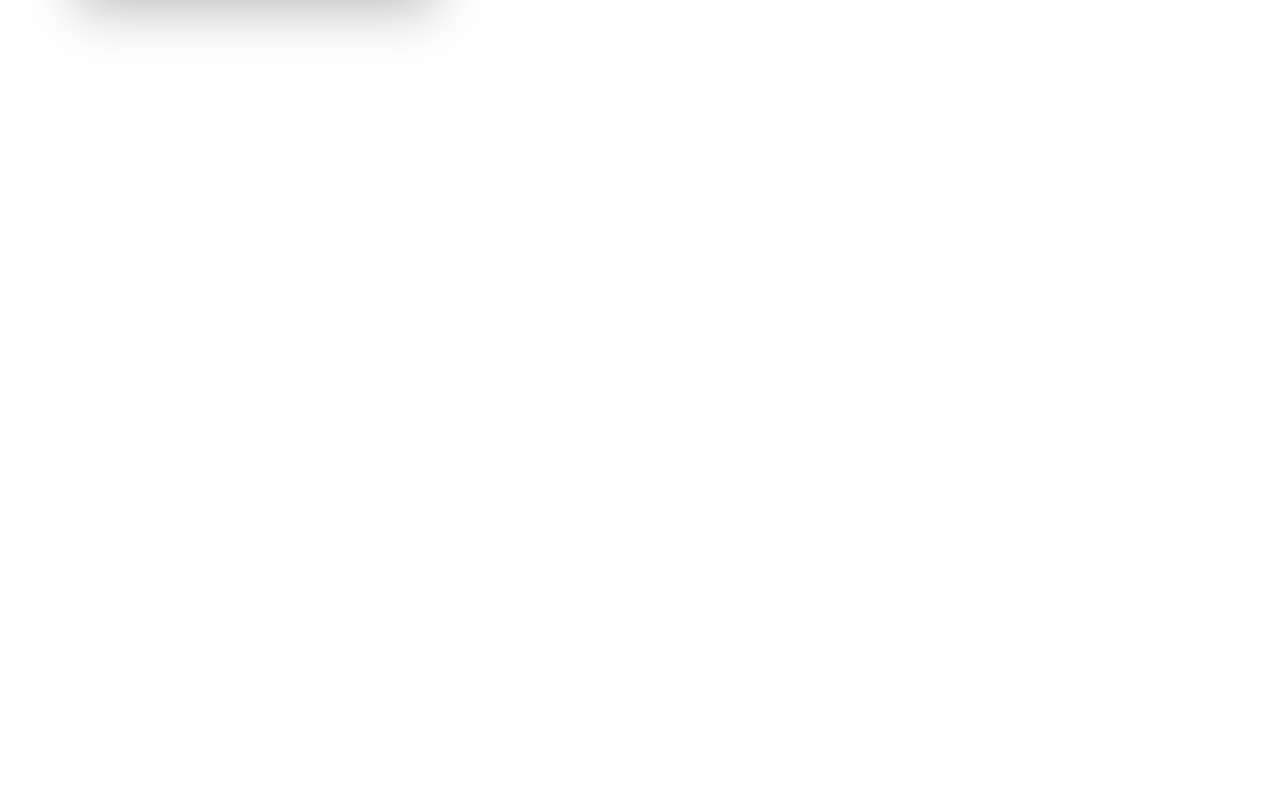
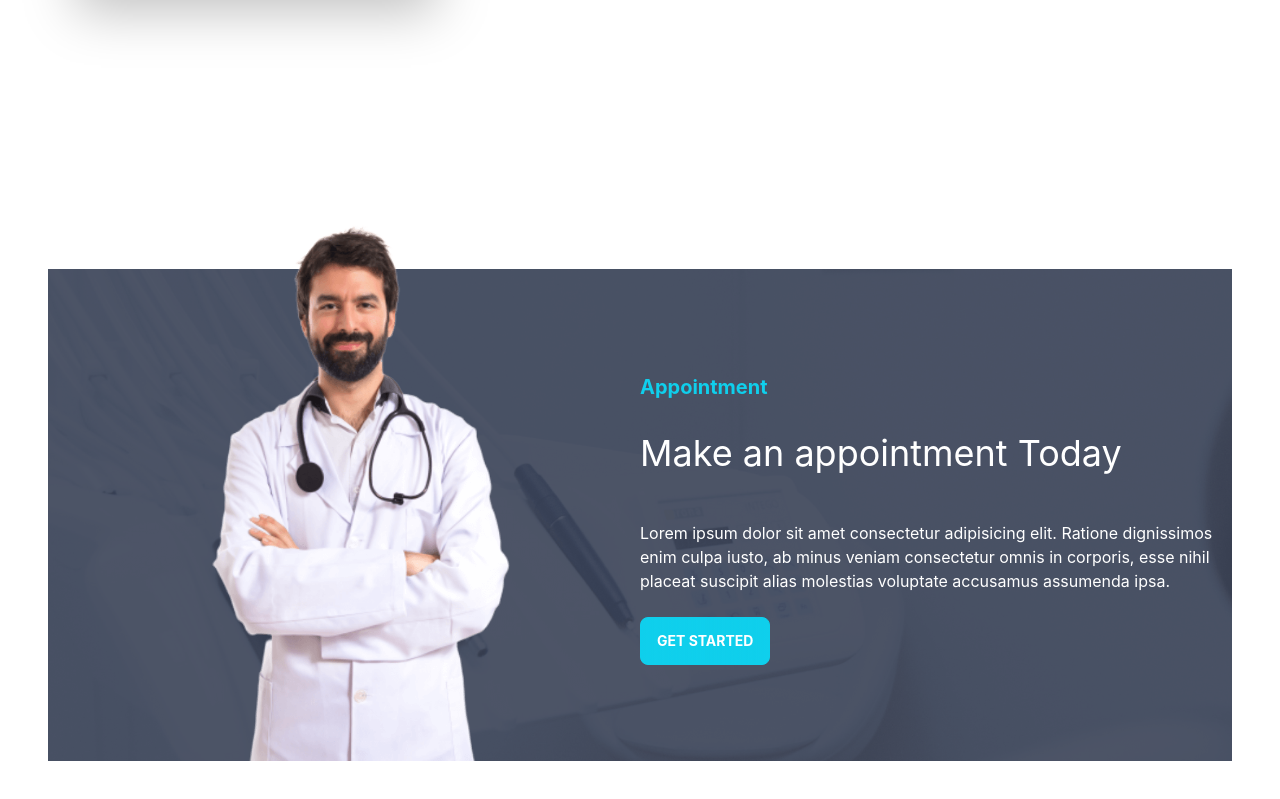
Before and after one commit to AlaminDolar/doctors-portal-client, a React (Create React App) app: page / in a window 1280 px wide. Shown: the part 2370-3169 px from the top of the page. Before the commit the page ends 2527 px from the top, so only its background shows below. Built offline with nearby package versions, Linux system fonts and the light colour scheme.

Commit message:
appointment section added

```diff
--- /dev/null
+++ b/src/Pages/Home/Appointment.js
@@ -0,0 +1,21 @@
+import React from 'react';
+import doctor from '../../assets/images/doctor.png';
+import Buton from '../Buton/Buton';
+
+const Appointment = () => {
+    return (
+        <section className="flex my-28 items-center justify-center bg-[url('/src/assets/images/appointment.png')]" >
+            <div className='flex-1 hidden lg:block'>
+                <img className='mt-[-100px]' src={doctor} alt="/" />
+            </div>
+            <div className='flex-1 '>
+                <h3 className='py-2 text-xl font-bold text-primary'>Appointment</h3>
+                <h4 className='py-6 text-4xl text-white'>Make an appointment Today</h4>
+                <p className='py-6 text-white '>Lorem ipsum dolor sit amet consectetur adipisicing elit. Ratione dignissimos enim culpa iusto, ab minus veniam consectetur omnis in corporis, esse nihil placeat suscipit alias molestias voluptate accusamus assumenda ipsa.</p>
+                <Buton></Buton>
+            </div>
+        </section >
+    );
+};
+
+export default Appointment;
--- a/src/Pages/Home/Home.js
+++ b/src/Pages/Home/Home.js
@@ -1,4 +1,5 @@
 import React from 'react';
+import Appointment from './Appointment';
 import Banner from './Banner';
 import Hero from './Hero';
 import Info from './Info';
@@ -11,6 +12,7 @@
             <Info></Info>
             <Services></Services>
             <Hero></Hero>
+            <Appointment></Appointment>
         </div>
     );
 };
```
